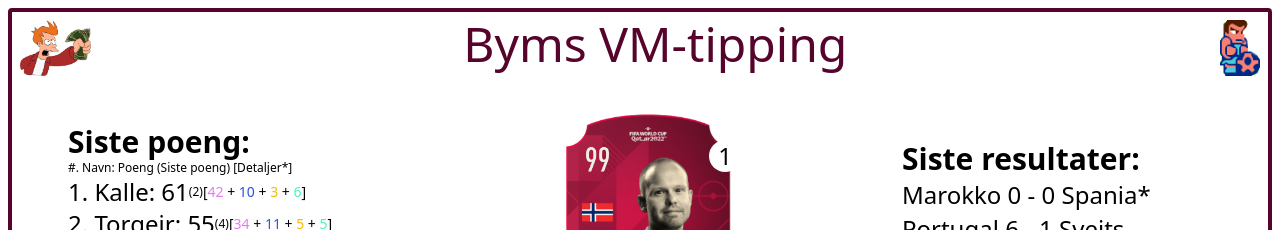
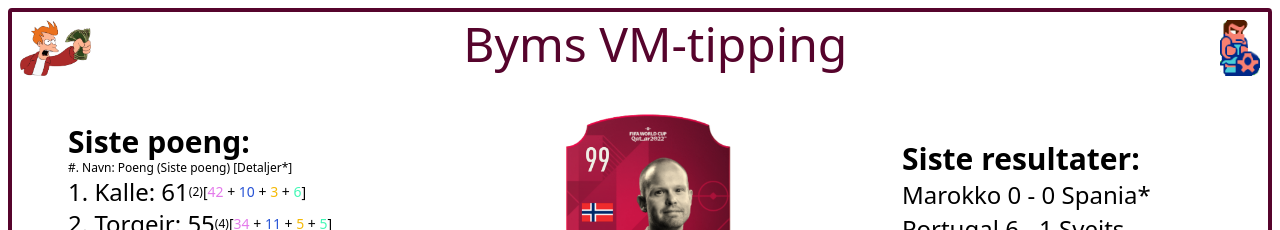
Before and after one commit to kmthorsnes/new-bym-vm-tipping, a React (Vite) app: page / in a window 1280 px wide. Shown: the top 230 px of the page. Built offline with nearby package versions, Linux system fonts and the light colour scheme; no server answers.

Commit message:
🐛 Remove numbers close to image

```diff
--- a/src/App.tsx
+++ b/src/App.tsx
@@ -76,7 +76,7 @@ function App() {
                             .replace(/\s/g, "")}.png`}
                           alt=""
                         />
-                        <div className="absolute top-12 right-20 bg-white-default h-8 w-8 rounded-full flex justify-center items-center">{item.ranking}</div>
+
                       </div>
                     )
                   )}
```
